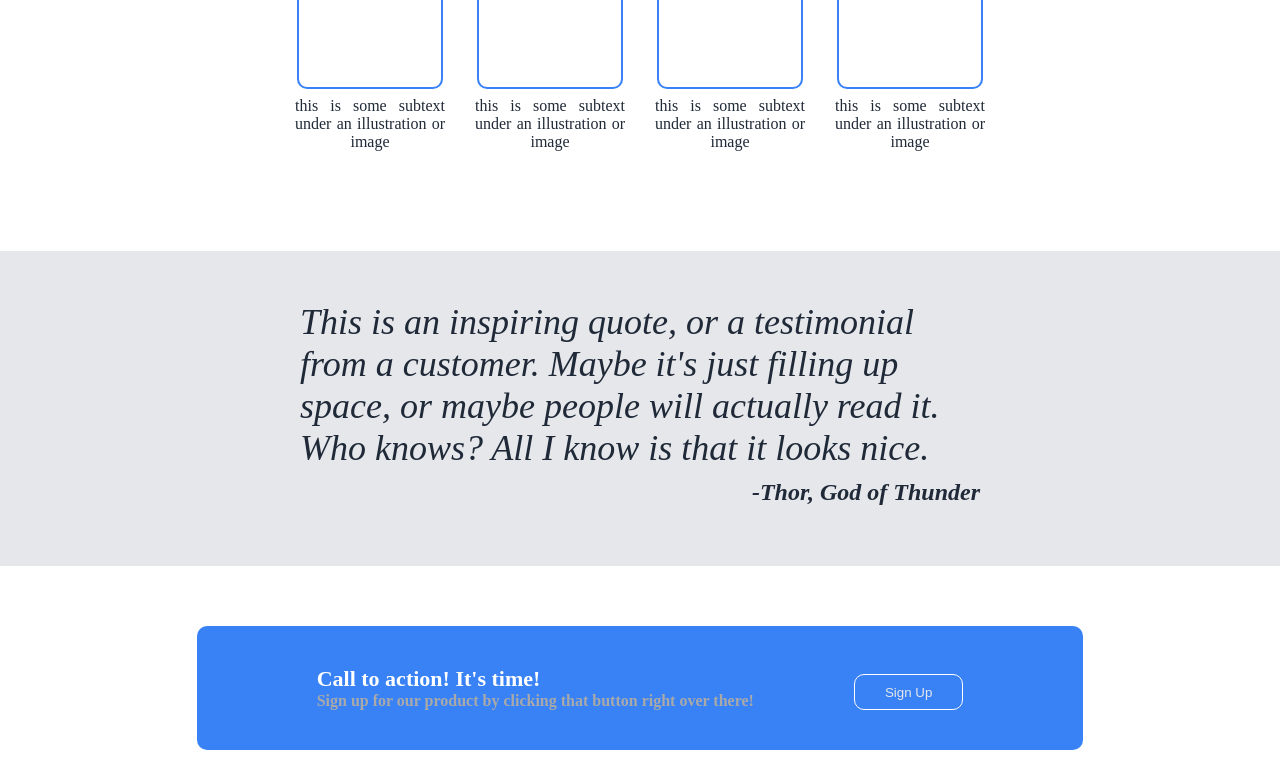
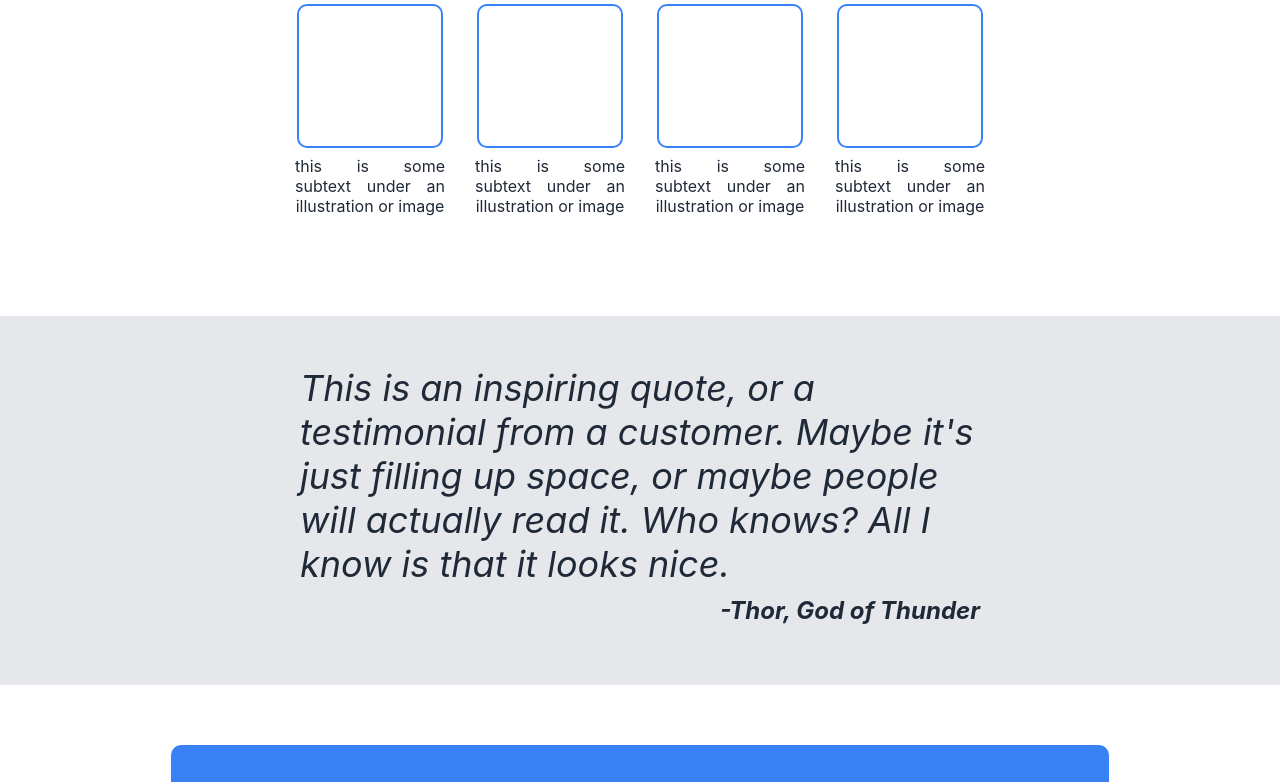
Before and after one commit to emitch1/landing-page, a plain HTML site: page index.html in a window 1280 px wide. Shown: the part 464-1246 px from the top of the page. Drawn offline with Linux system fonts and the light colour scheme.

Commit message:
Touch up with style

```diff
--- a/style.css
+++ b/style.css
@@ -5,7 +5,8 @@ body {
     margin: 0;
     display: flex;
     flex-direction: column;
-    height: 100%
+    height: 100%;
+    font-family: -apple-system, BlinkMacSystemFont, 'Segoe UI', Roboto, Oxygen, Ubuntu, Cantarell, 'Open Sans', 'Helvetica Neue', sans-serif;
 }
 
 .header-section {
```
